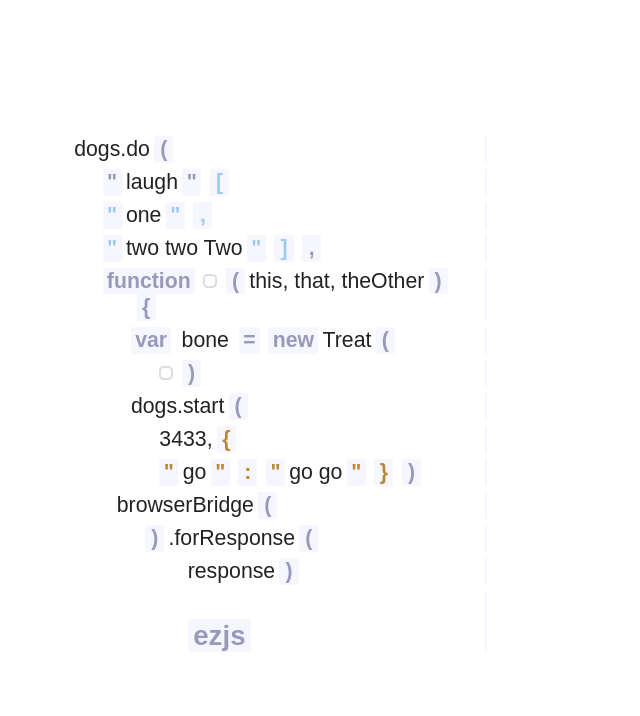
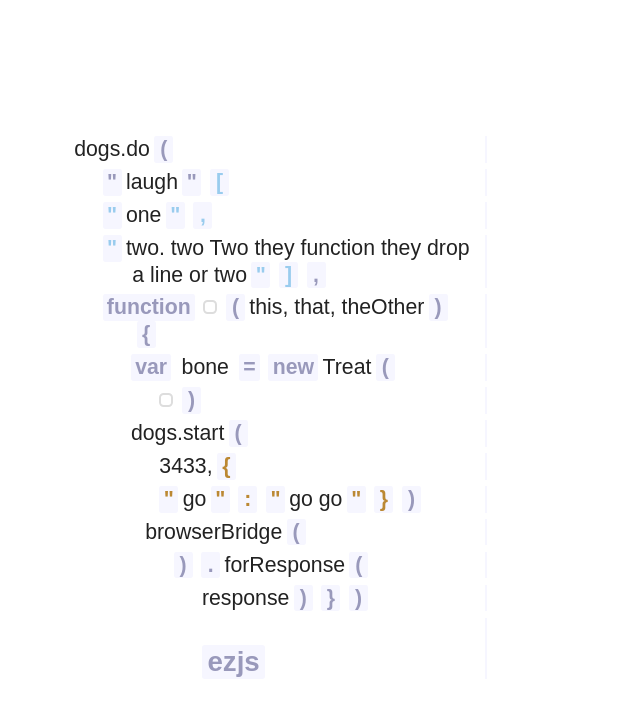
Before and after one commit to erikpukinskis/write-code, a website: page stylesheet.html in a window 1280 px wide. Shown: the whole page, without its empty margins (0-640 px from the left). Drawn offline with Linux system fonts and the light colour scheme.

Commit message:
dots are symbols, stylesheet sample is more correct code, which tests dots and the word "function" in strings

```diff
--- a/stylesheet.html
+++ b/stylesheet.html
@@ -98,17 +98,17 @@ var linesOfHtml =[
   "dogs.do(",
   "  \"laugh\"[",
   "  \"one\",",
-  "  \"two two Two\"],",
+  "  \"two. two Two they function they drop a line or two\"],",
   "  function*(this, that, theOther) {",
   "    var bone =newTreat(",
   "      *)",
   "    dogs.start(",
   "      3433,{",
   "      \"go\":\"go go\"})",
-  "   browserBridge(",
-  "     ).forResponse(",
-  "        response)",
-  "        ezjs",
+  "     browserBridge(",
+  "       ).forResponse(",
+  "         response)})",
+  "         ezjs",
 ].map(function(line) {
   var symbol
   var text
@@ -122,7 +122,7 @@ var linesOfHtml =[
       return parts[0]
     }
     var firstCharacter = line[0]
-    if (["*", "\"", "{", "}", "(", ")", "[", "]", "=", ":"].includes(firstCharacter)) {
+    if (["*", "\"", "{", "}", "(", ")", "[", "]", "=", ":", "."].includes(firstCharacter)) {
       return firstCharacter
     }
   }
```
